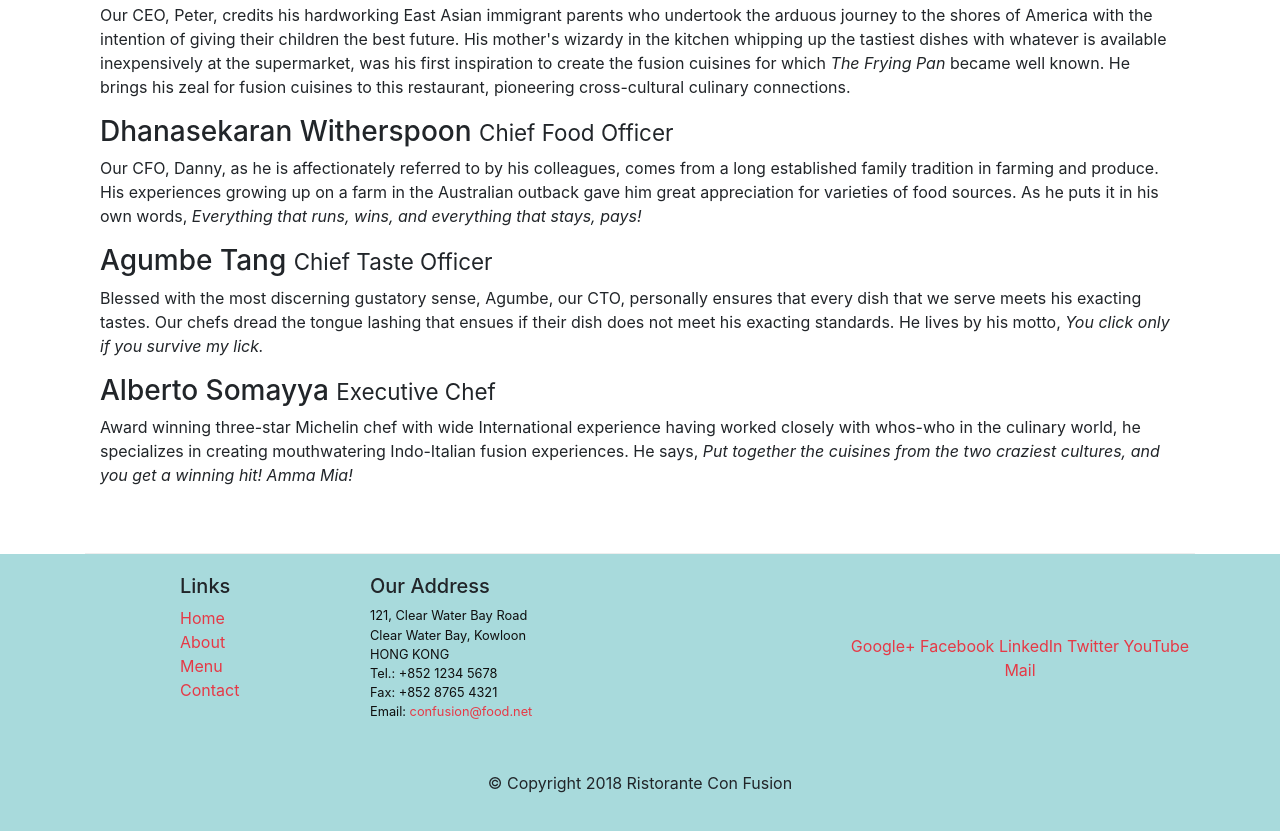
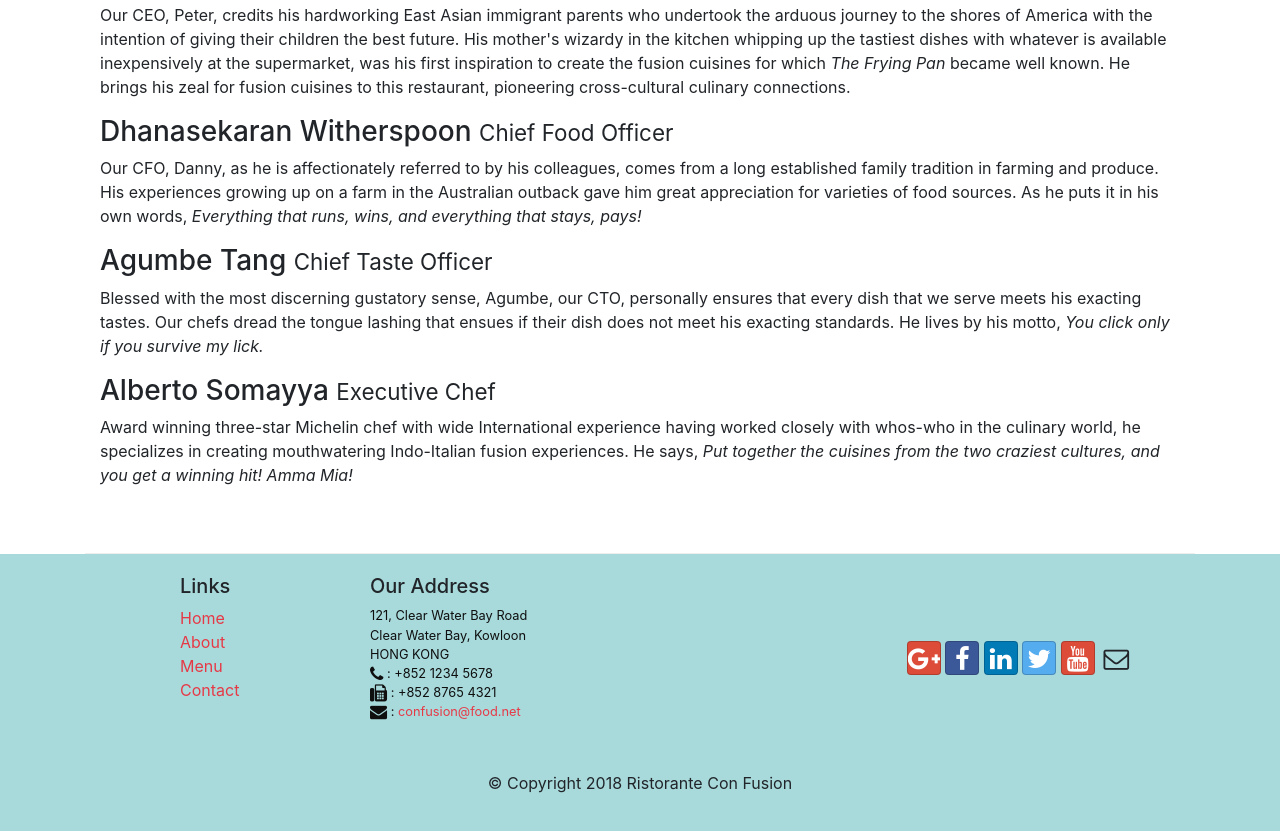
Before and after one commit to ramaanhar/git-test, a website: page aboutus.html in a window 1280 px wide. Shown: the part 1060-1891 px from the top of the page. Drawn offline with nearby package versions, Linux system fonts and the light colour scheme.

Commit message:
Penambahan icon

```diff
--- a/aboutus.html
+++ b/aboutus.html
@@ -7,6 +7,8 @@
     <meta name="viewport" content="width=device-width, initial-scale=1.0, shrink-to-fit=no">
     <link rel="stylesheet" href="node_modules/bootstrap/dist/css/bootstrap.min.css">
     <link href="templates/css/styles.css" rel="stylesheet">
+    <link rel="stylesheet" href="node_modules/font-awesome/css/font-awesome.min.css">
+    <link rel="stylesheet" href="node_modules/bootstrap-social/bootstrap-social.css">
 
     <title>Ristorante Con Fusion: About Us</title>
 
@@ -22,10 +24,14 @@
             <div class="collapse navbar-collapse" id="Navbar">
 
                 <ul class="navbar-nav mr-auto">
-                    <li class="nav-item"><a class="nav-link" href="index.html">Home</a></li>
-                    <li class="nav-item active"><a class="nav-link" href="#">About Us</a></li>
-                    <li class="nav-item"><a class="nav-link" href="#">Menu</a></li>
-                    <li class="nav-item"><a class="nav-link" href="#">Contact</a></li>
+                    <li class="nav-item"><a class="nav-link" href="index.html"><span class="fa fa-home fa-lg"></span>
+                            Home</a></li>
+                    <li class="nav-item active"><a class="nav-link" href="#"><span class="fa fa-info fa-lg"></span>
+                            About Us</a></li>
+                    <li class="nav-item"><a class="nav-link" href="#"><span class="fa fa-list fa-lg"></span> Menu</a>
+                    </li>
+                    <li class="nav-item"><a class="nav-link" href="#"><span class="fa fa-address-card fa-lg"></span>
+                            Contact</a></li>
                 </ul>
             </div>
         </div>
@@ -126,19 +132,25 @@
                         121, Clear Water Bay Road<br>
                         Clear Water Bay, Kowloon<br>
                         HONG KONG<br>
-                        Tel.: +852 1234 5678<br>
-                        Fax: +852 8765 4321<br>
-                        Email: <a href="mailto:confusion@food.net">confusion@food.net</a>
+                        <span class="fa fa-phone fa-lg"></span> : +852 1234 5678<br>
+                        <span class="fa fa-fax fa-lg"></span> : +852 8765 4321<br>
+                        <span class="fa fa-envelope fa-lg"></span> : <a
+                            href="mailto:confusion@food.net">confusion@food.net</a>
                     </address>
                 </div>
                 <div class="col-12 col-sm-4 align-self-center social">
                     <div class="text-center">
-                        <a href="http://google.com/+">Google+</a>
-                        <a href="http://www.facebook.com/profile.php?id=">Facebook</a>
-                        <a href="http://www.linkedin.com/in/">LinkedIn</a>
-                        <a href="http://twitter.com/">Twitter</a>
-                        <a href="http://youtube.com/">YouTube</a>
-                        <a href="mailto:">Mail</a>
+                        <a class="btn btn-social-icon btn-google" href="http://google.com/+"><i
+                                class="fa fa-google-plus"></i></a>
+                        <a class="btn btn-social-icon btn-facebook" href="http://www.facebook.com/profile.php?id="><i
+                                class="fa fa-facebook"></i></a>
+                        <a class="btn btn-social-icon btn-linkedin" href="http://www.linkedin.com/in/"><i
+                                class="fa fa-linkedin"></i></a>
+                        <a class="btn btn-social-icon btn-twitter" href="http://twitter.com/"><i
+                                class="fa fa-twitter"></i></a>
+                        <a class="btn btn-social-icon btn-google" href="http://youtube.com/"><i
+                                class="fa fa-youtube"></i></a>
+                        <a class="btn btn-social-icon" href="mailto:"><i class="fa fa-envelope-o"></i></a>
                     </div>
                 </div>
             </div>
--- a/package.json
+++ b/package.json
@@ -26,6 +26,8 @@
   },
   "dependencies": {
     "bootstrap": "^4.5.0",
+    "bootstrap-social": "^5.1.1",
+    "font-awesome": "^4.7.0",
     "jquery": "^3.5.1",
     "popper.js": "^1.16.1"
   }
```
Also changed, not shown: index.html (+25 -13 lines), 1 other file.
